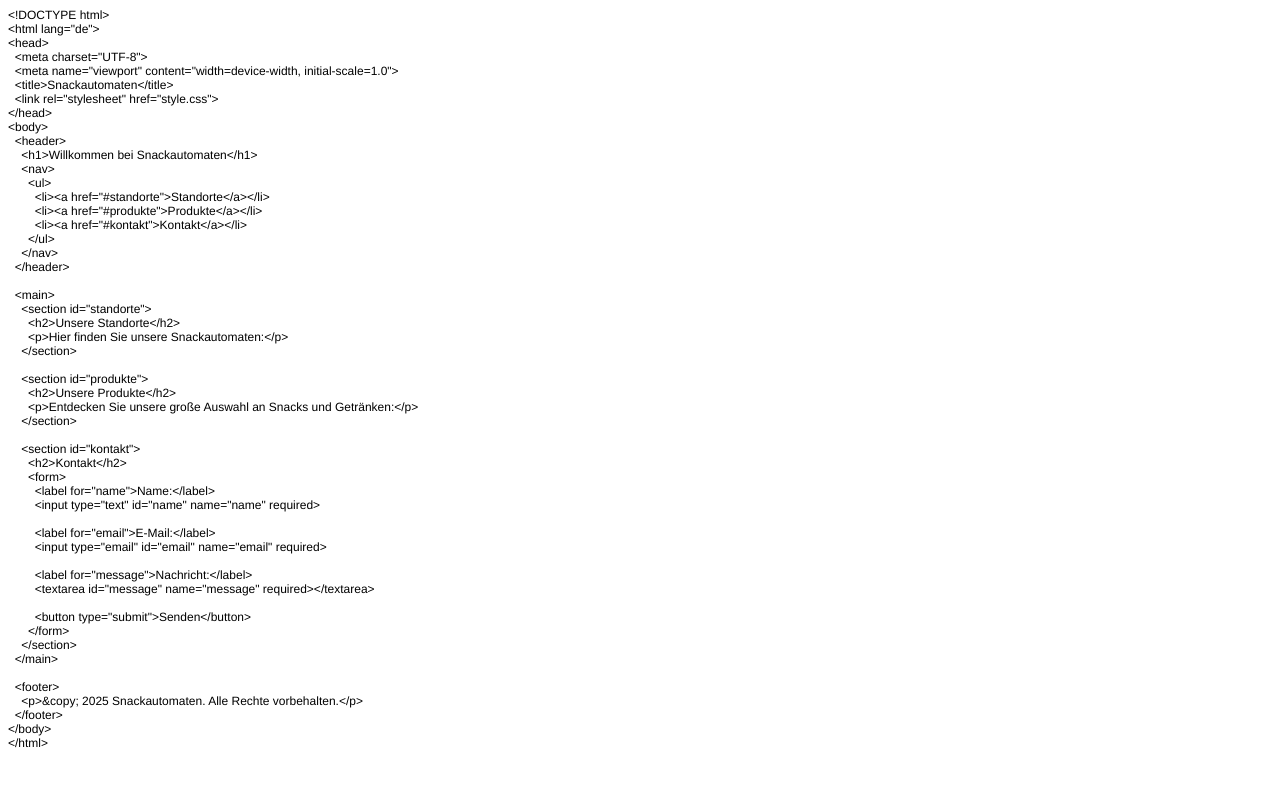
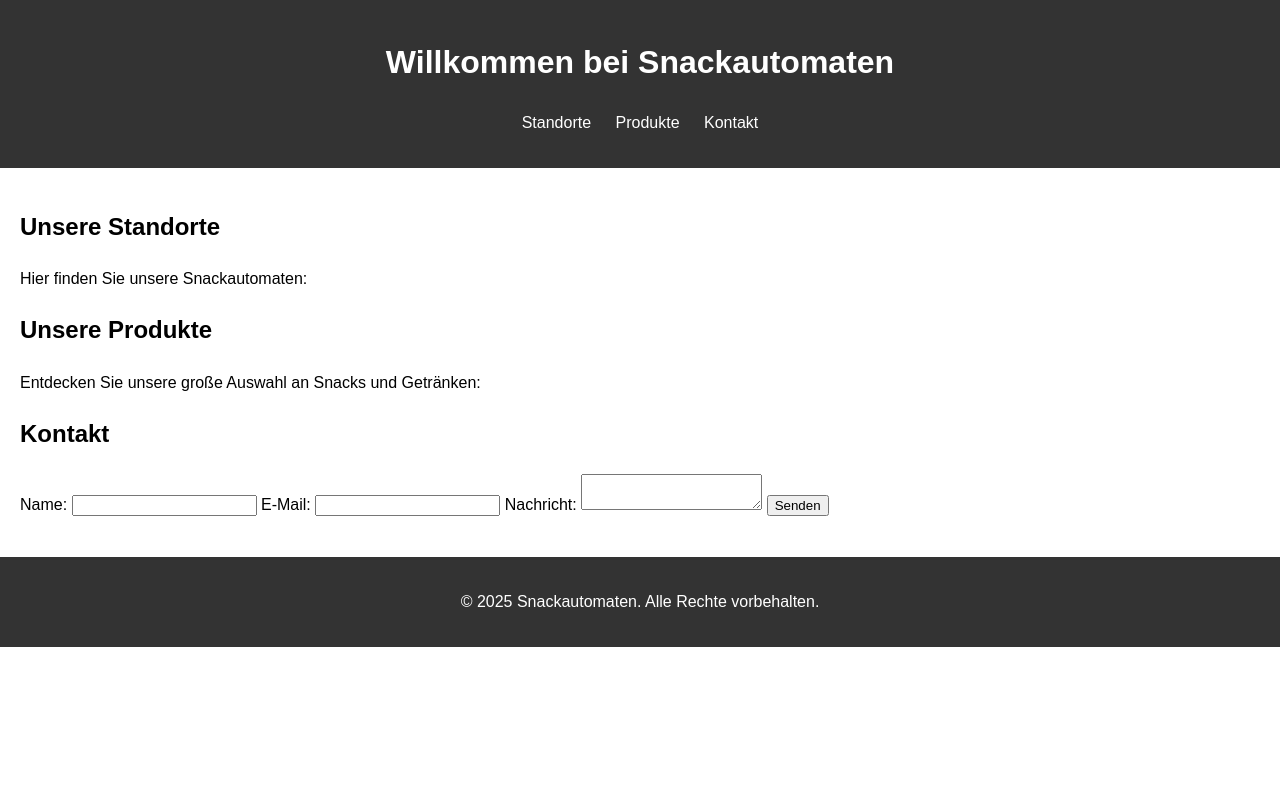
Before and after one commit to fesa-snacks/Snacks, a plain HTML site: page index.html in a window 1280 px wide. Drawn offline with Linux system fonts and the light colour scheme.

Commit message:
Add files via upload

```diff
--- a/index.html
+++ b/index.html
@@ -1,69 +1,53 @@
-<!DOCTYPE html PUBLIC "-//W3C//DTD HTML 4.01//EN" "http://www.w3.org/TR/html4/strict.dtd">
-<html>
+<!DOCTYPE html>
+<html lang="de">
 <head>
-  <meta http-equiv="Content-Type" content="text/html; charset=utf-8">
-  <meta http-equiv="Content-Style-Type" content="text/css">
-  <title></title>
-  <meta name="Generator" content="Cocoa HTML Writer">
-  <meta name="CocoaVersion" content="1894.7">
-  <style type="text/css">
-    p.p1 {margin: 0.0px 0.0px 0.0px 0.0px; font: 12.0px Helvetica}
-    p.p2 {margin: 0.0px 0.0px 0.0px 0.0px; font: 12.0px Helvetica; min-height: 14.0px}
-  </style>
+  <meta charset="UTF-8">
+  <meta name="viewport" content="width=device-width, initial-scale=1.0">
+  <title>Snackautomaten</title>
+  <link rel="stylesheet" href="style.css">
 </head>
 <body>
-<p class="p1">&lt;!DOCTYPE html&gt;</p>
-<p class="p1">&lt;html lang="de"&gt;</p>
-<p class="p1">&lt;head&gt;</p>
-<p class="p1"><span class="Apple-converted-space">  </span>&lt;meta charset="UTF-8"&gt;</p>
-<p class="p1"><span class="Apple-converted-space">  </span>&lt;meta name="viewport" content="width=device-width, initial-scale=1.0"&gt;</p>
-<p class="p1"><span class="Apple-converted-space">  </span>&lt;title&gt;Snackautomaten&lt;/title&gt;</p>
-<p class="p1"><span class="Apple-converted-space">  </span>&lt;link rel="stylesheet" href="style.css"&gt;</p>
-<p class="p1">&lt;/head&gt;</p>
-<p class="p1">&lt;body&gt;</p>
-<p class="p1"><span class="Apple-converted-space">  </span>&lt;header&gt;</p>
-<p class="p1"><span class="Apple-converted-space">    </span>&lt;h1&gt;Willkommen bei Snackautomaten&lt;/h1&gt;</p>
-<p class="p1"><span class="Apple-converted-space">    </span>&lt;nav&gt;</p>
-<p class="p1"><span class="Apple-converted-space">      </span>&lt;ul&gt;</p>
-<p class="p1"><span class="Apple-converted-space">        </span>&lt;li&gt;&lt;a href="#standorte"&gt;Standorte&lt;/a&gt;&lt;/li&gt;</p>
-<p class="p1"><span class="Apple-converted-space">        </span>&lt;li&gt;&lt;a href="#produkte"&gt;Produkte&lt;/a&gt;&lt;/li&gt;</p>
-<p class="p1"><span class="Apple-converted-space">        </span>&lt;li&gt;&lt;a href="#kontakt"&gt;Kontakt&lt;/a&gt;&lt;/li&gt;</p>
-<p class="p1"><span class="Apple-converted-space">      </span>&lt;/ul&gt;</p>
-<p class="p1"><span class="Apple-converted-space">    </span>&lt;/nav&gt;</p>
-<p class="p1"><span class="Apple-converted-space">  </span>&lt;/header&gt;</p>
-<p class="p2"><br></p>
-<p class="p1"><span class="Apple-converted-space">  </span>&lt;main&gt;</p>
-<p class="p1"><span class="Apple-converted-space">    </span>&lt;section id="standorte"&gt;</p>
-<p class="p1"><span class="Apple-converted-space">      </span>&lt;h2&gt;Unsere Standorte&lt;/h2&gt;</p>
-<p class="p1"><span class="Apple-converted-space">      </span>&lt;p&gt;Hier finden Sie unsere Snackautomaten:&lt;/p&gt;</p>
-<p class="p1"><span class="Apple-converted-space">    </span>&lt;/section&gt;</p>
-<p class="p2"><br></p>
-<p class="p1"><span class="Apple-converted-space">    </span>&lt;section id="produkte"&gt;</p>
-<p class="p1"><span class="Apple-converted-space">      </span>&lt;h2&gt;Unsere Produkte&lt;/h2&gt;</p>
-<p class="p1"><span class="Apple-converted-space">      </span>&lt;p&gt;Entdecken Sie unsere große Auswahl an Snacks und Getränken:&lt;/p&gt;</p>
-<p class="p1"><span class="Apple-converted-space">    </span>&lt;/section&gt;</p>
-<p class="p2"><br></p>
-<p class="p1"><span class="Apple-converted-space">    </span>&lt;section id="kontakt"&gt;</p>
-<p class="p1"><span class="Apple-converted-space">      </span>&lt;h2&gt;Kontakt&lt;/h2&gt;</p>
-<p class="p1"><span class="Apple-converted-space">      </span>&lt;form&gt;</p>
-<p class="p1"><span class="Apple-converted-space">        </span>&lt;label for="name"&gt;Name:&lt;/label&gt;</p>
-<p class="p1"><span class="Apple-converted-space">        </span>&lt;input type="text" id="name" name="name" required&gt;</p>
-<p class="p2"><span class="Apple-converted-space">        </span></p>
-<p class="p1"><span class="Apple-converted-space">        </span>&lt;label for="email"&gt;E-Mail:&lt;/label&gt;</p>
-<p class="p1"><span class="Apple-converted-space">        </span>&lt;input type="email" id="email" name="email" required&gt;</p>
-<p class="p2"><span class="Apple-converted-space">        </span></p>
-<p class="p1"><span class="Apple-converted-space">        </span>&lt;label for="message"&gt;Nachricht:&lt;/label&gt;</p>
-<p class="p1"><span class="Apple-converted-space">        </span>&lt;textarea id="message" name="message" required&gt;&lt;/textarea&gt;</p>
-<p class="p2"><span class="Apple-converted-space">        </span></p>
-<p class="p1"><span class="Apple-converted-space">        </span>&lt;button type="submit"&gt;Senden&lt;/button&gt;</p>
-<p class="p1"><span class="Apple-converted-space">      </span>&lt;/form&gt;</p>
-<p class="p1"><span class="Apple-converted-space">    </span>&lt;/section&gt;</p>
-<p class="p1"><span class="Apple-converted-space">  </span>&lt;/main&gt;</p>
-<p class="p2"><br></p>
-<p class="p1"><span class="Apple-converted-space">  </span>&lt;footer&gt;</p>
-<p class="p1"><span class="Apple-converted-space">    </span>&lt;p&gt;&amp;copy; 2025 Snackautomaten. Alle Rechte vorbehalten.&lt;/p&gt;</p>
-<p class="p1"><span class="Apple-converted-space">  </span>&lt;/footer&gt;</p>
-<p class="p1">&lt;/body&gt;</p>
-<p class="p1">&lt;/html&gt;</p>
+  <header>
+    <h1>Willkommen bei Snackautomaten</h1>
+    <nav>
+      <ul>
+        <li><a href="#standorte">Standorte</a></li>
+        <li><a href="#produkte">Produkte</a></li>
+        <li><a href="#kontakt">Kontakt</a></li>
+      </ul>
+    </nav>
+  </header>
+
+  <main>
+    <section id="standorte">
+      <h2>Unsere Standorte</h2>
+      <p>Hier finden Sie unsere Snackautomaten:</p>
+    </section>
+
+    <section id="produkte">
+      <h2>Unsere Produkte</h2>
+      <p>Entdecken Sie unsere große Auswahl an Snacks und Getränken:</p>
+    </section>
+
+    <section id="kontakt">
+      <h2>Kontakt</h2>
+      <form>
+        <label for="name">Name:</label>
+        <input type="text" id="name" name="name" required>
+
+        <label for="email">E-Mail:</label>
+        <input type="email" id="email" name="email" required>
+
+        <label for="message">Nachricht:</label>
+        <textarea id="message" name="message" required></textarea>
+
+        <button type="submit">Senden</button>
+      </form>
+    </section>
+  </main>
+
+  <footer>
+    <p>&copy; 2025 Snackautomaten. Alle Rechte vorbehalten.</p>
+  </footer>
 </body>
 </html>
```
Also changed, not shown: style.css (line endings or trailing spaces).
